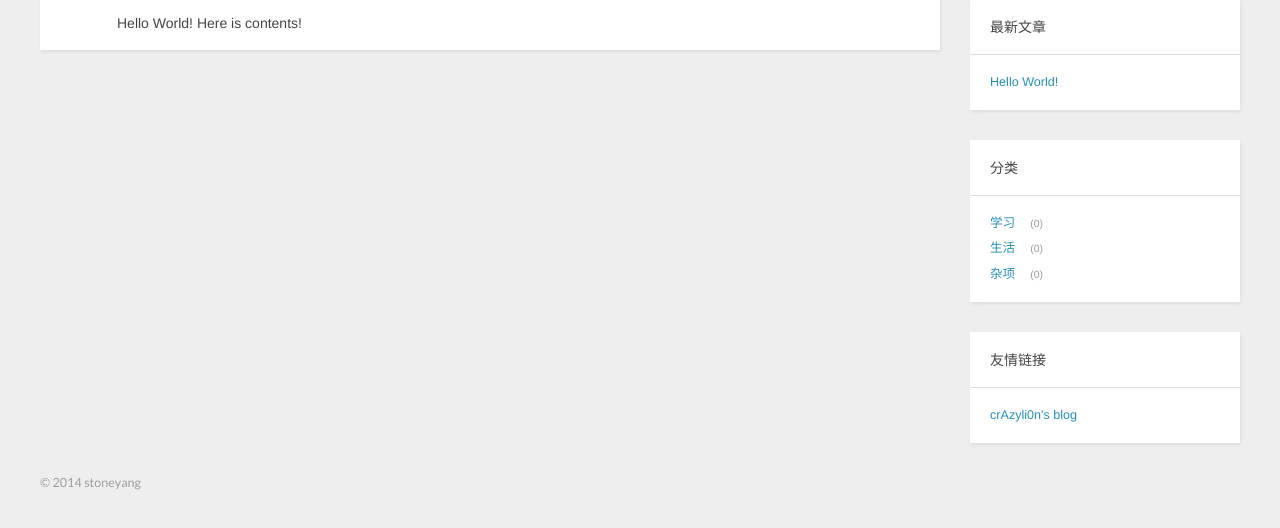
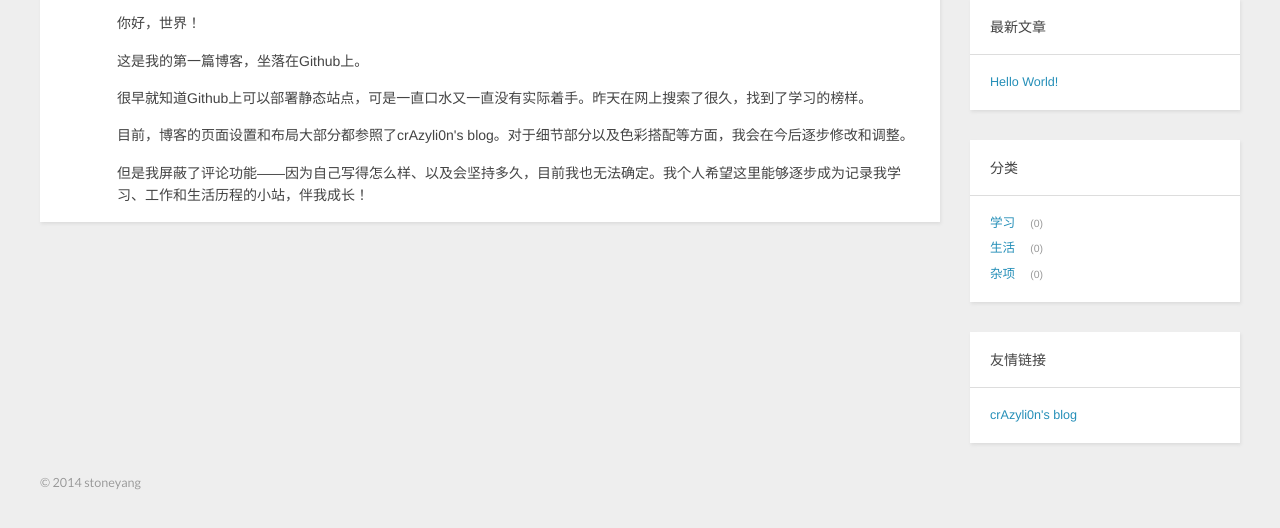
Before and after one commit to stoneyang/stoneyang.github.io, a plain HTML site: page 2014/08/15/HelloWorld/index.html in a window 1280 px wide. Shown: the part 228-756 px from the top of the page. Drawn offline with Linux system fonts and the light colour scheme.

Commit message:
ENH: completed the first blog

```diff
--- a/2014/08/15/HelloWorld/index.html
+++ b/2014/08/15/HelloWorld/index.html
@@ -69,7 +69,11 @@
   </header>
 
   <div class="entry">
-    <p>Hello World! Here is contents! </p>
+    <p>你好，世界！</p>
+	<p>这是我的第一篇博客，坐落在Github上。</p>
+	<p>很早就知道Github上可以部署静态站点，可是一直口水又一直没有实际着手。昨天在网上搜索了很久，找到了学习的榜样。</p>
+	<p>目前，博客的页面设置和布局大部分都参照了crAzyli0n's blog。对于细节部分以及色彩搭配等方面，我会在今后逐步修改和调整。</p>
+	<p>但是我屏蔽了评论功能——因为自己写得怎么样、以及会坚持多久，目前我也无法确定。我个人希望这里能够逐步成为记录我学习、工作和生活历程的小站，伴我成长！</p>
   </div>
 
 </div>
```
